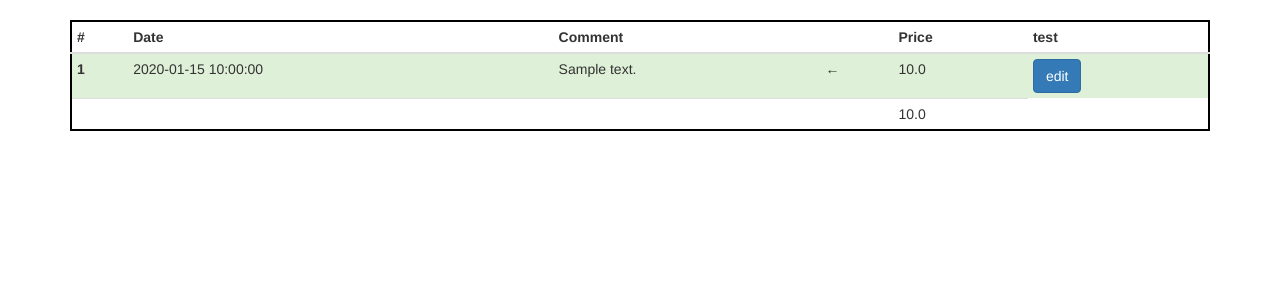
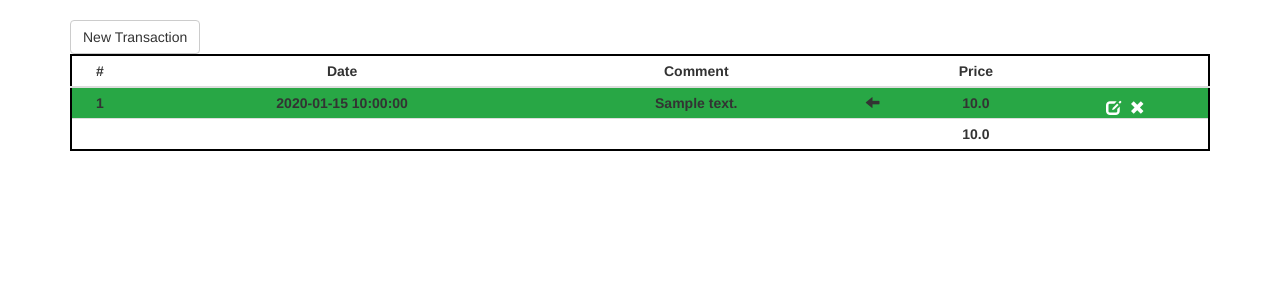
Before and after one commit to JeffreyThijs/personal_finance_tool, a Flask app: page /monthly_overview in a window 1280 px wide. Shown: the part 124-424 px from the top of the page. Run offline with Flask 2, Linux system fonts and the light colour scheme; a user stored in the database is signed in; tables that the repository leaves empty hold one stand-in row (values such as "Sample post"); some libraries are stand-ins or nearby versions.

Commit message:
added transaction removal + visual table tweaking

```diff
--- a/app/forms/forms.py
+++ b/app/forms/forms.py
@@ -15,7 +15,6 @@ class LoginForm(FlaskForm):
     password = PasswordField('Password', validators=[DataRequired()])
     remember_me = BooleanField('Remember Me')
     submit = SubmitField('Sign In')
-
 
 class RegistrationForm(FlaskForm):
     username = StringField('Username', validators=[DataRequired()])
@@ -36,7 +35,7 @@ class RegistrationForm(FlaskForm):
             raise ValidationError('Please use a different email address.')
 
 class TransactionForm(FlaskForm):
-    transaction_id = HiddenField("")
+    transaction_id = HiddenField()
     date = StringField('Date', validators=[DataRequired()])
     price = FloatField('Price', validators=[DataRequired()])
     comment = StringField('Comment', validators=[DataRequired()])
@@ -44,3 +43,6 @@ class TransactionForm(FlaskForm):
                                         coerce = Transaction.TransactionType.coerce)
     incoming = BooleanField('Incoming transaction')
     submit = SubmitField('Add Transaction')
+
+class TransactionRemovalForm(FlaskForm):
+    remove_transaction_id = HiddenField()
--- a/app/routes/homepage_routes.py
+++ b/app/routes/homepage_routes.py
@@ -30,7 +30,7 @@ def index():
 
         if len(dates) == 0 or current_date != dates[-1:]:
             dates.append(current_date)
-            balance_history.append(round(current_balance, 2))
+            balance_history.append(round(current_balance, 0))
 
     sdates = [dt.strftime("%d/%m/%Y") for dt in dates]
     labels = sdates
@@ -43,8 +43,8 @@ def index():
                 sum_incoming += t.price
             else:
                 sum_outgoing += t.price
-        incoming_data.append(sum_incoming)
-        outgoing_data.append(sum_outgoing)
+        incoming_data.append(round(sum_incoming, 2))
+        outgoing_data.append(round(sum_outgoing, 2))
 
     overall_data = balance_history
     return render_template('index.html',
--- a/app/routes/overview_routes.py
+++ b/app/routes/overview_routes.py
@@ -1,8 +1,8 @@
 from flask import render_template, flash, redirect, url_for, request, send_file
 from flask_login import current_user, login_required
-from app.forms.forms import TransactionForm, TranactionButton
+from app.forms.forms import TransactionForm, TranactionButton, TransactionRemovalForm
 from app.tools.dateutils import filter_on_MonthYear, _next_month, _previous_month, generic_datetime_parse, MONTHS, date_time_parse
-from app.sqldb.dbutils import add_new_transaction, edit_transaction
+from app.sqldb.dbutils import add_new_transaction, edit_transaction, remove_transaction
 from werkzeug.urls import url_parse
 from app.sqldb.models import User, Transaction
 from app import app, db
@@ -12,9 +12,9 @@ import json
 @app.route('/monthly_overview', methods=['GET', 'POST'])
 @login_required
 def monthly_overview():
-    # new_transaction = TranactionButton()
-    # if new_transaction.validate_on_submit():
-    #     return redirect(url_for('entry'))
+    new_transaction_button = TranactionButton()
+    if new_transaction_button.submit.data and new_transaction_button.validate_on_submit():
+        return redirect(url_for('entry'))
 
     transactions = list(current_user.transactions)
     transactions.sort(key=lambda x: x.date, reverse=False)
@@ -26,10 +26,9 @@ def monthly_overview():
 
     balance = round(sum(t.price for t in transactions if t.incoming) - sum(t.price for t in transactions if not t.incoming), 2)
 
+    # editing current transactions
     edit_transaction_form = TransactionForm()
-    if edit_transaction_form.validate_on_submit():
-        print(edit_transaction_form.transaction_id)
-
+    if edit_transaction_form.transaction_id.data and edit_transaction_form.validate_on_submit():
         date = date_time_parse(edit_transaction_form.date.data, output_type="datetime", reverse_date=True)
         category = Transaction.TransactionType.coerce(edit_transaction_form.category.data)
         edit_transaction(id=edit_transaction_form.transaction_id.data,
@@ -39,13 +38,20 @@ def monthly_overview():
                          date=date)
         return redirect(url_for('monthly_overview'))
 
-    #    new_transaction=new_transaction,
+    # removing current transaction
+    remove_transaction_form = TransactionRemovalForm()
+    if remove_transaction_form.remove_transaction_id.data and remove_transaction_form.validate_on_submit():
+        remove_transaction(id=remove_transaction_form.remove_transaction_id.data)
+        return redirect(url_for('monthly_overview'))
+
     return render_template('monthly_overview.html',
                            title='Home',
                            transactions=transactions,
+                           new_transaction_button=new_transaction_button,
                            balance=balance,
                            current_date_view=current_date_view,
-                           edit_transaction_form=edit_transaction_form)
+                           edit_transaction_form=edit_transaction_form,
+                           remove_transaction_form=remove_transaction_form)
 
 
 @app.route('/next_month', methods=['GET', 'POST'])
--- a/app/sqldb/dbutils.py
+++ b/app/sqldb/dbutils.py
@@ -61,3 +61,9 @@ def edit_transaction(id : int,
     print("Edited transaction: {}".format(transaction))
     db.session.add(transaction)
     db.session.commit()
+
+def remove_transaction(id : int):
+    transaction = db.session.query(Transaction).get(id)
+    print("Removed transaction: {}".format(transaction))
+    db.session.delete(transaction)
+    db.session.commit()
--- a/app/static/styles.css
+++ b/app/static/styles.css
@@ -21,9 +21,15 @@ table.table.table-condensed {
 }
 
  /* Three image containers (use 25% for four, and 50% for two, etc) */
- .column {
+ .column_left {
     float: left;
-    width: 50.00%;
+    width: 66.00%;
+    padding: 5px;
+  }
+
+  .column_right {
+    float: left;
+    width: 34.00%;
     padding: 5px;
   }
 
@@ -33,3 +39,43 @@ table.table.table-condensed {
     clear: both;
     display: table;
   }
+
+  .button_invisibe{
+    background-color: Transparent;
+    border-color: Transparent;
+    text-align:center;
+    /* vertical-align: middle; */
+    color: white;
+    font-size: 15px;
+    height: 15px;
+    width: 20px;
+    padding: 0;
+    align-content: center
+  }
+
+  td, th {
+    text-align: center;
+    vertical-align: middle;
+    font-weight: bold;
+    border: 1px solid black;
+  }
+
+  .bg-danger {
+    background-color: #dc3545;
+  }
+
+  .bg-danger:hover, a.bg-danger:focus,
+  button.bg-danger:hover,
+  button.bg-danger:focus {
+    background-color: #bd2130 !important;
+  }
+
+  .bg-success {
+    background-color: #28a745;
+  }
+
+  .bg-success:hover, a.bg-success:focus,
+  button.bg-success:hover,
+  button.bg-success:focus {
+    background-color: #1e7e34 !important;
+  }
--- a/app/static/form_edit.js
+++ b/app/static/transaction_adaptation_functions.js
@@ -35,3 +35,8 @@ function obtain_transaction_info(transaction) {
     // incoming_field_element.checked = true;
     category_field_element.value = tr.type;
 }
+
+function remove_transaction(transaction_id){
+    var transaction_id_field_element = document.getElementById("remove_transaction_id");
+    transaction_id_field_element.value = parseInt(transaction_id, 10);
+}
--- a/app/templates/monthly_overview.html
+++ b/app/templates/monthly_overview.html
@@ -9,11 +9,10 @@
 
 {% block scripts %}
 {{super()}}
-<script src="{{ url_for('static', filename='form_edit.js') }}"></script>
+<script src="{{ url_for('static', filename='transaction_adaptation_functions.js') }}"></script>
 {% endblock %}
 
 {% block app_content %}
-
 
 <nav aria-label="Page navigation example">
   <ul class="pager justify-content-center">
@@ -27,7 +26,11 @@
   </ul>
 </nav>
 
-<table class="table table-hover table-condensed" id="incoming">
+<div>
+  {{ wtf.quick_form(new_transaction_button) }}
+</div>
+
+<table class="table table-hover table-condensed" id="table">
   <thead>
     <tr>
       <th scope="col">#</th>
@@ -35,40 +38,40 @@
       <th scope="col">Comment</th>
       <th scope="col"></th>
       <th scope="col">Price</th>
-      <th scope="col">test</th>
+      <th scope="col"></th>
     </tr>
   </thead>
   <tbody>
     {% for transaction in transactions %}
     {% if transaction.incoming %}
     <tr class="bg-success">
+    {% else %}
+    <tr class="bg-danger">
+    {% endif %}
+
       <th scope="row">{{ loop.index }}</th>
       <td> {{ transaction.date }} </td>
       <td> {{ transaction.comment }} </td>
-      <td> &#8592; </td>
+      <td>
+      {% if transaction.incoming %}
+        <span class="glyphicon glyphicon-arrow-left"></span>
+      {% else %}
+        <span class="glyphicon glyphicon-arrow-right"></span>
+      {% endif %}
+      </td>
       <td> {{ transaction.price }} </td>
       <td>
-        <button type="button" class="btn btn-primary" data-toggle="modal" data-target="#exampleModal"
+        <button type="button" class="btn button_invisibe" data-toggle="modal" data-target="#EditTransactionModal"
           onclick='obtain_transaction_info("{{transaction | safe}}");'>
-          edit
+          <span class="glyphicon glyphicon-edit"></span>
+        </button>
+        <button type="button" class="btn button_invisibe" data-toggle="modal" data-target="#RemoveTransactionModal"
+          onclick='remove_transaction("{{transaction.id | safe}}");'>
+          <span class="glyphicon glyphicon-remove"></span>
         </button>
       </td>
     </tr>
-    {% else %}
-    <tr class="bg-danger" >
-      <th scope="row">{{ loop.index }}</th>
-      <td > {{ transaction.date }} </td>
-      <td > {{ transaction.comment }} </td>
-      <td> &#8594; </td>
-      <td > {{ transaction.price }} </td>
-      <td>
-        <button type="button" class="btn btn-primary" data-toggle="modal" data-target="#exampleModal"
-        onclick='obtain_transaction_info("{{transaction | safe}}");'>
-          edit
-        </button>
-      </td>
-    </tr>
-    {% endif %}
+
     {% endfor %}
     {% if transactions %}
     <tr id={{ total }}>
@@ -77,17 +80,19 @@
       <td></td>
       <td></td>
       <td> {{ balance }} </td>
+      <td></td>
     </tr>
     {% endif %}
   </tbody>
 </table>
 
-<!-- Modal -->
-<div class="modal fade" id="exampleModal" tabindex="-1" role="dialog" aria-labelledby="exampleModalLabel" aria-hidden="true">
+<!-- Edit Tranaction Modal -->
+<div class="modal fade" id="EditTransactionModal" tabindex="-1" role="dialog"
+  aria-labelledby="EditTransactionModalLabel" aria-hidden="true">
   <div class="modal-dialog" role="document">
     <div class="modal-content">
       <div class="modal-header">
-        <h3 class="modal-title" id="exampleModalLabel">Edit Transaction</h3>
+        <h3 class="modal-title" id="EditTransactionModalTitle">Edit Transaction</h3>
         <button type="button" class="close" data-dismiss="modal" aria-label="Close">
           <span aria-hidden="true">&times;</span>
         </button>
@@ -109,4 +114,28 @@
     </div>
   </div>
 </div>
+
+<!-- Edit Tranaction Modal -->
+<div class="modal fade" id="RemoveTransactionModal" tabindex="-1" role="dialog"
+  aria-labelledby="RemoveTransactionModalLabel" aria-hidden="true">
+  <div class="modal-dialog" role="document">
+    <div class="modal-content">
+      <div class="modal-header">
+        <h3 class="modal-title" id="RemoveTransactionModalTitle">Do you want to remove this transaction?</h3>
+        <button type="button" class="close" data-dismiss="modal" aria-label="Close">
+          <span aria-hidden="true">&times;</span>
+        </button>
+      </div>
+      <div class="modal-body">
+        <form class="form form-basic" method="post" role="form" id="remove_form">
+          {{ remove_transaction_form.hidden_tag() }}
+        </form>
+      </div>
+      <div class="modal-footer">
+        <button type="submit" form="remove_form" class="btn btn-primary">Yes</button>
+        <button type="button" class="btn btn-primary" data-dismiss="modal">No</button>
+      </div>
+    </div>
+  </div>
+</div>
 {% endblock %}
--- a/app/tools/dateutils.py
+++ b/app/tools/dateutils.py
@@ -13,13 +13,16 @@ def convert_to_datetime(day: str,
     date_string_format = "{} {} {} {} {} {}".format(day, month, year,
                                                     hour, minute, second)
 
+    # try normal formal
     try:
-        dt = datetime.datetime.strptime(date_string_format, '%d %m %Y %H %M %S')
+        return datetime.datetime.strptime(date_string_format, '%d %m %Y %H %M %S')
     except:
-        print("something went wrong!")
-        dt = None
-
-    return dt
+        pass
+    # retry reversing day and year
+    try:
+        return datetime.datetime.strptime(date_string_format, '%Y %m %d %H %M %S')
+    except:
+        return None
 
 def generic_datetime_parse(dt : datetime, format : str) -> str:
     return dt.strftime(format)
```
Also changed, not shown: app/templates/index.html (+13 -7 lines). Lines whose indentation alone changed are shown as unchanged.
